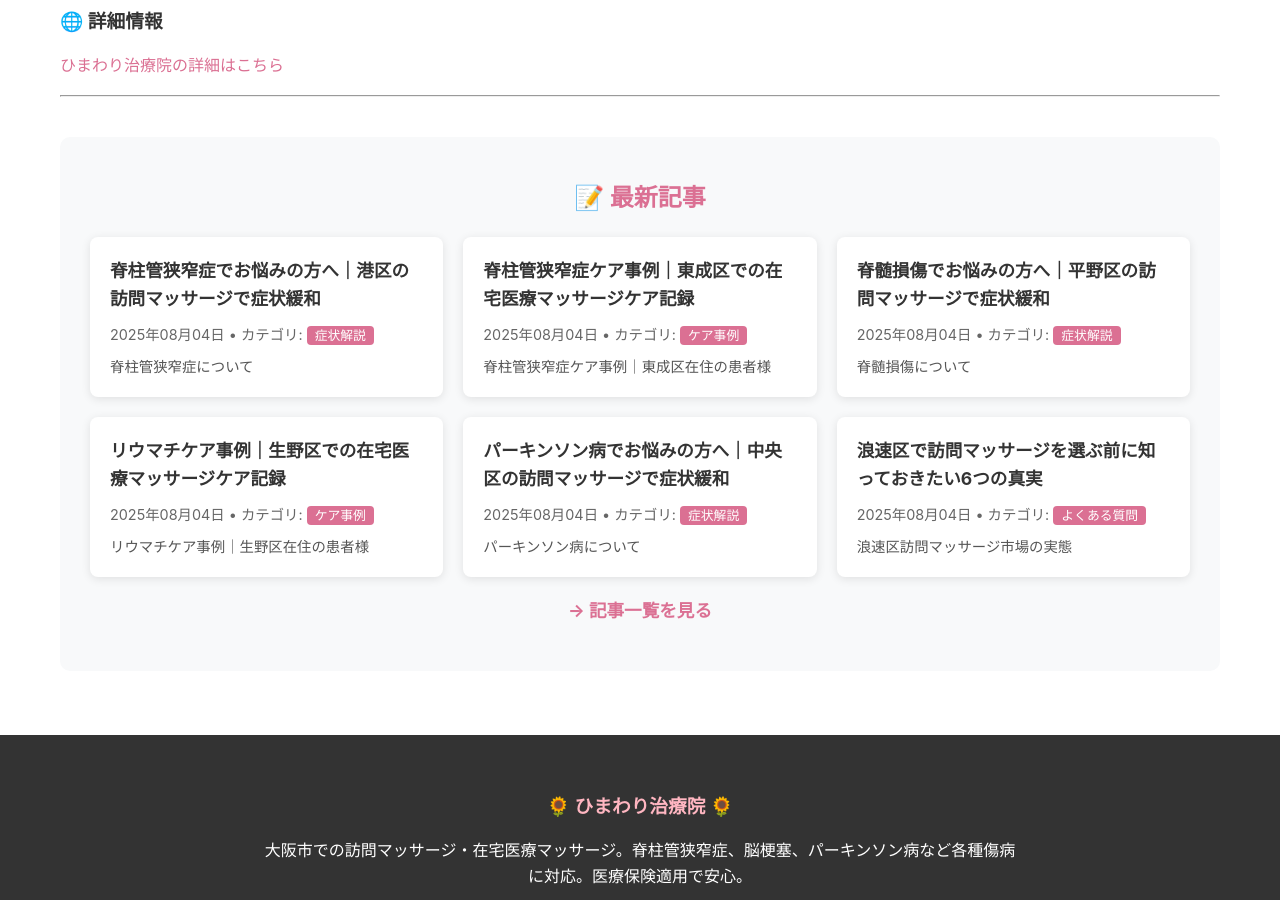
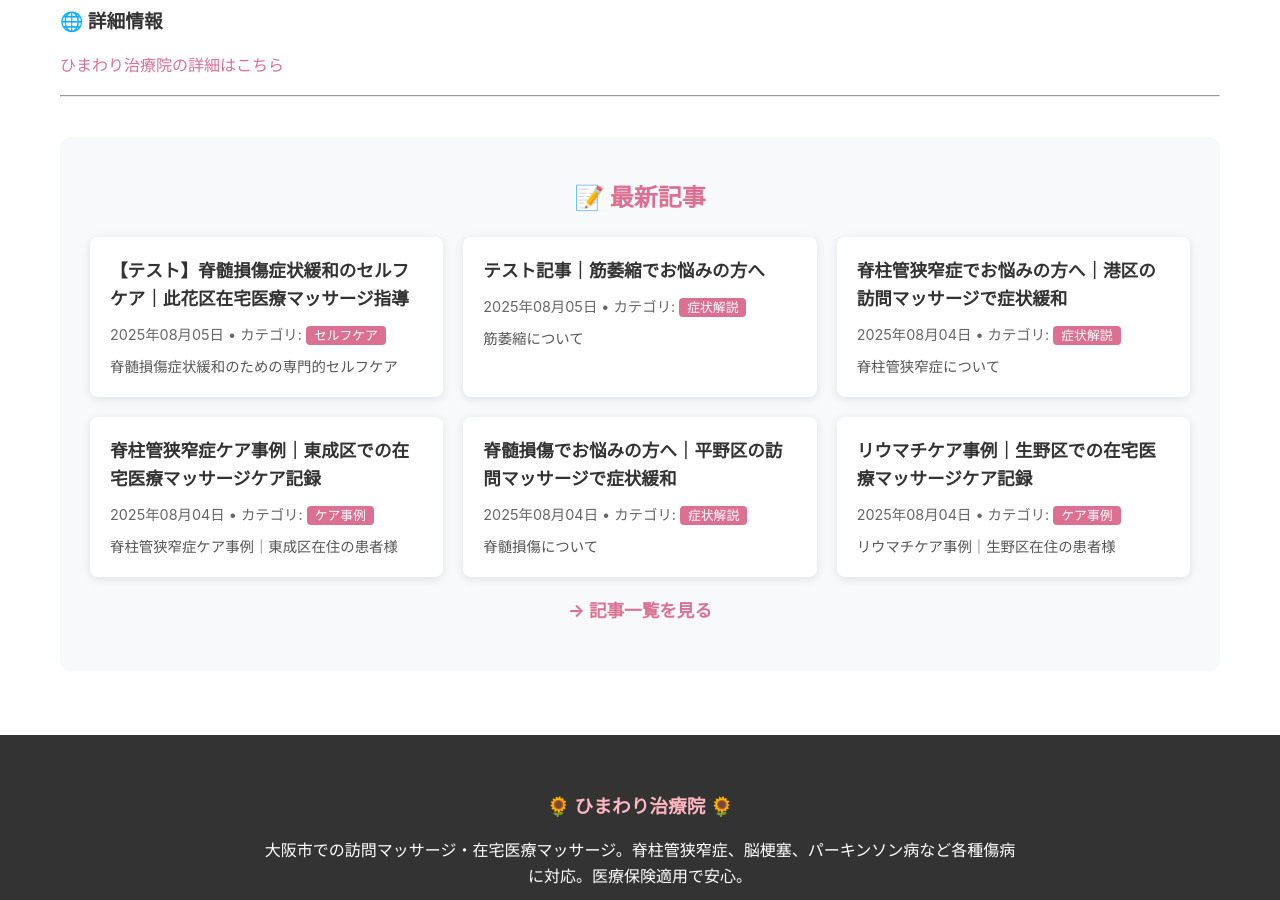
Before and after one commit to satoshi-kemmotsu/blog, a Jekyll site: the page built from index.md, in a window 1280 px wide and 900 px high, scrolled down 1455 px. Built offline with Jekyll 4.4.1, drawn with Linux system fonts in a browser that asks for light colours.

Commit message:
テスト記事を2025-08-05に変更（最新記事として表示されるように）

```diff
--- a/_posts/2025-08-02-simple-test.md
+++ b/_posts/2025-08-05-simple-test.md
@@ -1,7 +1,7 @@
 ---
 layout: post
 title: "テスト記事｜筋萎縮でお悩みの方へ"
-date: 2025-08-02 13:58:00 +0000
+date: 2025-08-05 13:58:00 +0000
 categories: [symptom_guide]
 tags: ['筋萎縮', '中央区', '訪問マッサージ', '医療保険', '大阪市', '在宅医療']
 description: "テスト記事｜筋萎縮でお悩みの方へ"
--- a/_posts/2025-08-02-test-copy.md
+++ b/_posts/2025-08-05-test-copy.md
@@ -1,7 +1,7 @@
 ---
 layout: post
 title: "【テスト】脊髄損傷症状緩和のセルフケア｜此花区在宅医療マッサージ指導"
-date: 2025-08-02 13:58:00 +0000
+date: 2025-08-05 13:59:00 +0000
 categories: [prevention]
 tags: ['脊髄損傷', '此花区', '訪問マッサージ', '医療保険', '大阪市', '在宅医療']
 description: "脊髄損傷症状緩和のセルフケア｜此花区在宅医療マッサージ指導"
```
